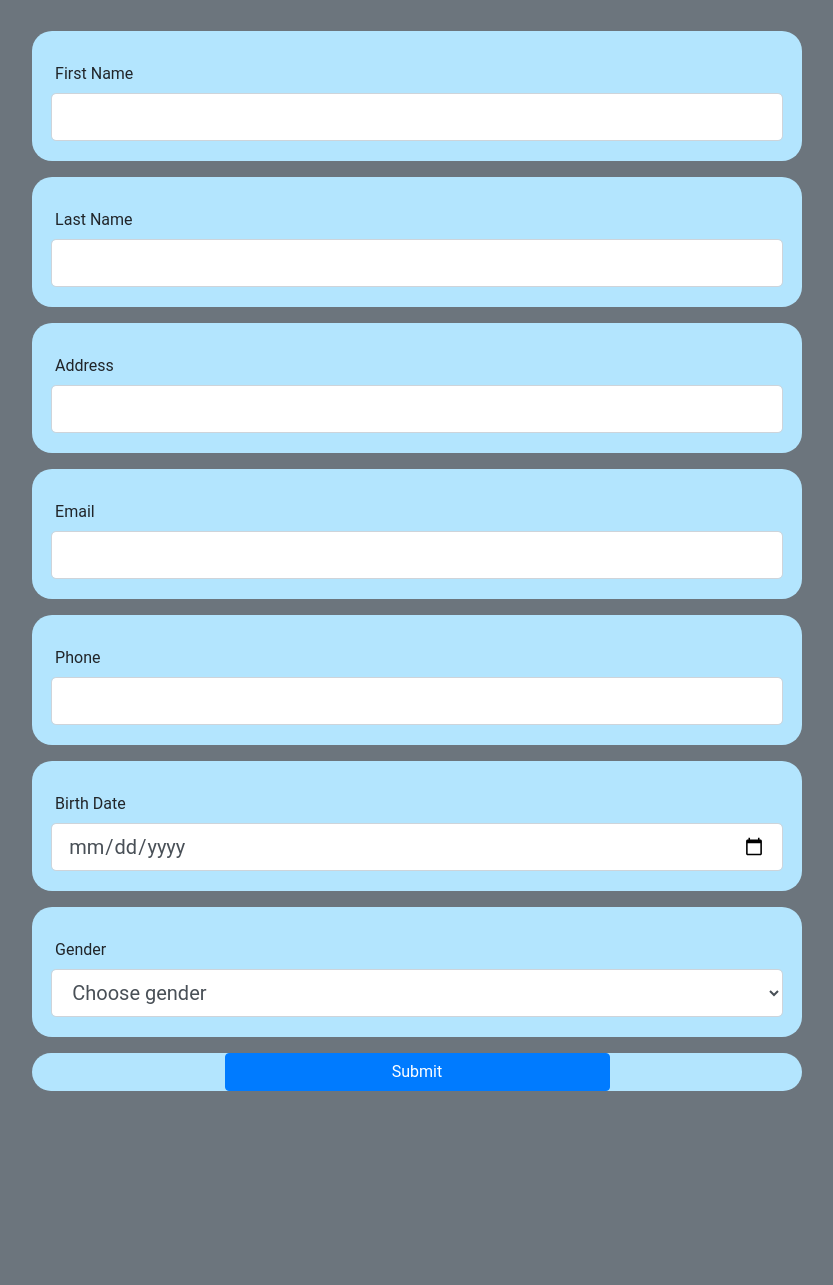
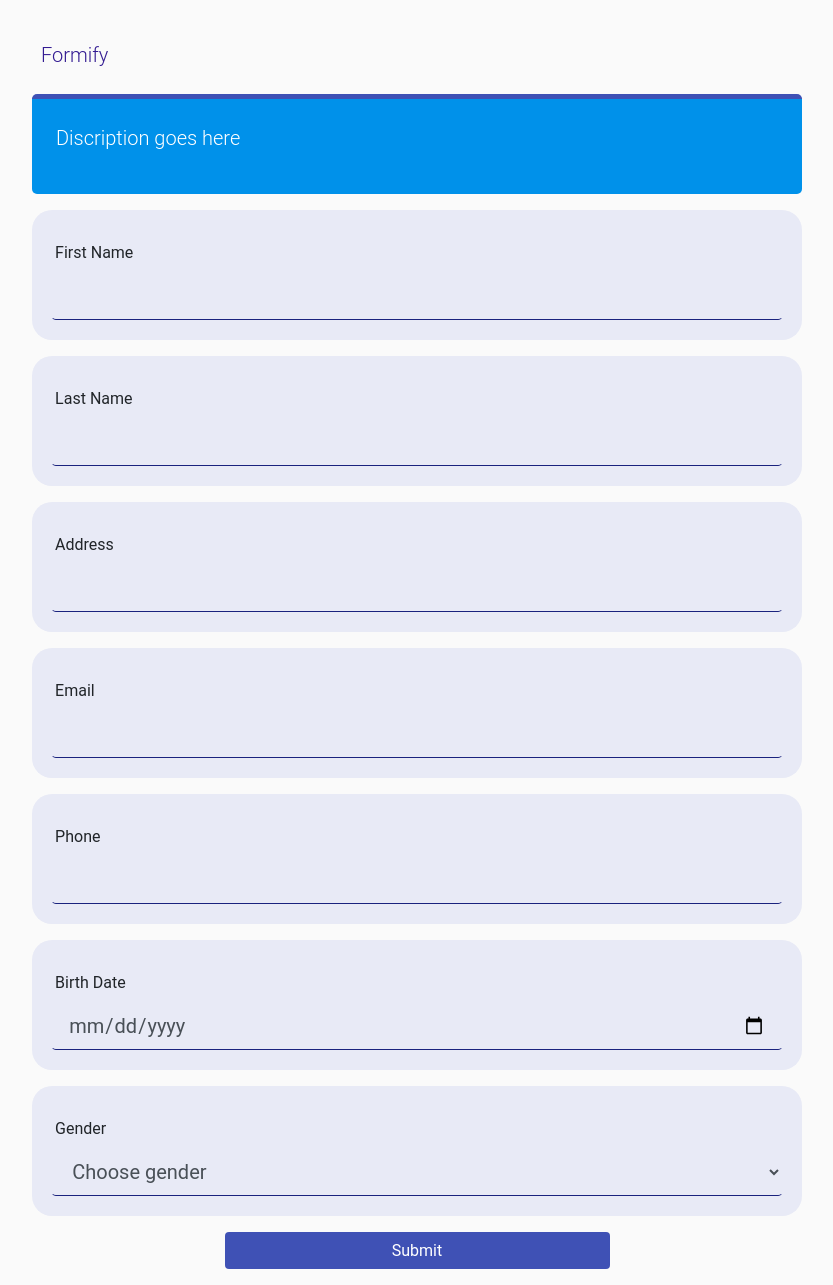
Before and after one commit to Anyass3/formify, a Flask app: page / in a window 1280 px wide. Shown: the whole page, without its empty margins (223-1056 px from the left). Before the commit the page ends 1091 px from the top, so only its background shows below. Run offline with Flask 2, Linux system fonts and the light colour scheme; parts of the project's set-up code (start-up, migrations or seed data) failed here and were passed over; some libraries are stand-ins or nearby versions.

Commit message:
modified

```diff
--- a/app.py
+++ b/app.py
@@ -5,7 +5,8 @@ from wtforms import StringField, SubmitField, BooleanField, IntegerField, TextAr
 from wtforms.validators import DataRequired, Length, Email, InputRequired, ValidationError
 from itsdangerous import TimedJSONWebSignatureSerializer as Serializer
 import time
-from g_api import append_sheet
+from threading import Thread
+from g_api import _generate_token_, append_sheet
 
 app = Flask(__name__)
 
@@ -32,7 +33,7 @@ class Form(FlaskForm):
     l_name = StringField('Last Name', validators=[InputRequired(), Length(min=2)])
     address = StringField('Address', validators=[InputRequired(),])
     email = StringField('Email', validators=[DataRequired(), Email()])
-    phone = StringField('Phone', validators=[InputRequired(), Length(max=10)])
+    phone = StringField('Phone', validators=[InputRequired()])
     dob = DateField('Birth Date')
     gender = SelectField('Gender', choices=[(0,'Choose gender'), (1,'Male'), (-1,'Female')], coerce=int)
     submit = SubmitField('Submit')
@@ -41,14 +42,24 @@ class Form(FlaskForm):
 def authorize():
     return f"""<h1>code: {request.args.get('code')}</h1>"""
 
+def async_append_sheet(row):
+    _generate_token_()
+    append_sheet(row)
+
+def append_to_sheet(row):
+    thr = Thread(target=async_append_sheet, args=[row])
+    print("thr")
+    thr.start()
+    print("thr.start()")
+    return thr
+
 @app.route('/', methods=['POST','GET'])
 def forms():
     form = Form()
-    sheet_id='1qgSkalEqfFouwnWmuTeiGuiSC4wcm7dKH2IIwN3nJ5c'
     if form.validate_on_submit():
         row=(form.f_name.data,form.l_name.data,form.address.data,form.email.data.lower(),form.phone.data,form.dob.data.strftime('%Y/%B/%d'))
         print(row)
-        append_sheet(sheet_id,row)
+        append_to_sheet(row)
         flash('Success!. Your response has been recorded.', 'success')
         return redirect(url_for('forms'))
     return render_template('index.html',form=form)
--- a/g_api.py
+++ b/g_api.py
@@ -131,6 +131,7 @@ def generate_token():
         json.dump(_credentials_, json_token)
     with open('static/time.pkl', 'wb') as t:
         dill.dump(datetime.utcnow(), t)
+
 def _generate_token_():
     '''
     this is the checker for the generate_token function as described in it.
@@ -146,28 +147,58 @@ def _generate_token_():
         if (datetime.utcnow()-time_pkl).seconds/3600 >= 1:
             generate_token()
 
+_generate_token_()
+
+def set_sheet_id(sheet_id):
+    with open('static/sheet_id.json','w') as f:
+        json.dump({'sheet_id':sheet_id},f)
+
+def get_sheet_id():
+    try:
+        with open('static/sheet_id.json') as f:
+            sheet_id=json.load(f)['sheet_id']
+    except:
+        sheet_id = None
+        print('NO sheet sheet_id was set or no sheet was created')
+        print('try running create sheet or set a sheet sheet_id by running get_sheet_id()')
+    else:
+        return sheet_id
+
 def get_sheets():
-    _generate_token_()
     with open('static/credentials.json') as json_token:
         _credentials = json.load(json_token)
     credentials = google.oauth2.credentials.Credentials(**_credentials)
     # print(credentials)
-    sheets = build(api_service_name, api_version, credentials=credentials)
-    return sheets
-try:
+    try:
+        sheets = build(api_service_name, api_version, credentials=credentials)
+    except:
+        print("Please check your network connection")
+    else:
+        return sheets
+    print("Error")
+
+def create_sheet(title=None):
     sheets = get_sheets()
-except:
-    print("Please check your network connection")
-    print("Try running 'sheets = get_sheets()'")
-def create_sheet(title=None):
     if not title:
         title=f'G-API -- {datetime.utcnow().strftime("%Y/%B/%A  %I:%M:%S %p")}'
     data={'properties':{'title': title}}
     res=sheets.spreadsheets().create(body=data).execute()
     sheet_id = res['spreadsheetId']
+    set_sheet_id(sheet_id)
     print(f'Created {res["properties"]["title"]} with ID: {sheet_id}')
     return sheet_id
-def update_sheet(id,data_list,range="A1",value_type='RAW'):
+
+if not get_sheet_id():
+    i=input('Do you want to create a new sheet - input any-key(for yes) or n(for no): ')
+    if i!='n':
+        t=input('Please input a sheet title: ')
+        create_sheet(t)
+    else:
+        si=input('Please input a sheet id: ')
+        set_sheet_id(si)
+
+def update_sheet(data_list,range="A1",value_type='RAW',sheet_id=None):
+    sheets = get_sheets()
     if type(data_list) == list or type(data_list) == tuple:
         if type(data_list[0]) == list or type(data_list[0]) == tuple:
             data={'values': [tuple(row) for row in data_list]}
@@ -176,17 +207,23 @@ def update_sheet(id,data_list,range="A1",value_type='RAW'):
     else:
         print('Error')
         return None
-    res=sheets.spreadsheets().values().update(spreadsheetId=id,range=range,valueInputOption=value_type,body=data).execute()
-    print(f'Updated ID: {id} as {value_type}')
+    if not sheet_id:
+        sheet_id = get_sheet_id()
+    res=sheets.spreadsheets().values().update(spreadsheetId=sheet_id,range=range,valueInputOption=value_type,body=data).execute()
+    print(f'Updated ID: {sheet_id} as {value_type}')
     return res
 
-def batch_update_sheet(id,data=None):
+def batch_update_sheet(data=None,sheet_id=None):
+    sheets = get_sheets()
     if not data:
         with open('static/batch_update.json') as bu:
             data = json.load(bu)
-    res=sheets.spreadsheets().batchUpdate(spreadsheetId=id,body=data).execute()
+    if not sheet_id:
+        sheet_id = get_sheet_id()
+    res=sheets.spreadsheets().batchUpdate(spreadsheetId=sheet_id,body=data).execute()
 
-def append_sheet(id,data_list,range="A1",value_type='RAW'):
+def append_sheet(data_list,sheet_id=None,range="A1",value_type='RAW'):
+    sheets = get_sheets()
     if type(data_list) == list or type(data_list) == tuple:
         if type(data_list[0]) == list or type(data_list[0]) == tuple:
             data={'values': [tuple(row) for row in data_list]}
@@ -195,13 +232,18 @@ def append_sheet(id,data_list,range="A1",value_type='RAW'):
     else:
         print('Error')
         return None
-    res=sheets.spreadsheets().values().append(spreadsheetId=id,range=range,valueInputOption=value_type,body=data).execute()
-    print(f'Appended ID: {id} as {value_type}')
+    if not sheet_id:
+        sheet_id = get_sheet_id()
+    res=sheets.spreadsheets().values().append(spreadsheetId=sheet_id,range=range,valueInputOption=value_type,body=data).execute()
+    print(f'Appended ID: {sheet_id} as {value_type}')
     return res
 
-def print_sheet(id,range='A1'):
+def print_sheet(range='A1',sheet_id=None):
+    sheets = get_sheets()
+    if not sheet_id:
+        sheet_id = get_sheet_id()
     sheet = sheets.spreadsheets()
-    result = sheet.values().get(spreadsheetId=id,range=range).execute()
+    result = sheet.values().get(spreadsheetId=sheet_id,range=range).execute()
     values = result.get('values', [])
 
     if not values:
--- /dev/null
+++ b/static/sheet_id.json
@@ -0,0 +1 @@
+{"sheet_id": "11gyQSYdu8fJKmGyKF_bHTpmGp2bMcuNToqgGoEwPO_g"}
--- a/templates/index.html
+++ b/templates/index.html
@@ -16,19 +16,44 @@
     body {
       height: 100%;
       font-family: Roboto, RobotoDraft, Helvetica, Arial, sans-serif;
+      background: #fafafa
     }
 
-    #form {
+    .size {
       max-width: 800px;
-      padding: 15px;
+      padding: -20px 15px 15px 15px;
       margin: auto;
     }
 
-    select,input {
+    select,
+    input {
       width: 95% !important;
+      background-color: transparent !important;
+      border-color: transparent !important;
+      border-bottom:1px solid #1a237e !important ;
+    }
+    input:focus,
+    input:active{
+      background-color: transparent !important;
+      border-color: transparent !important;
+      border: none !important;
+      border-bottom:4px solid #1a237e !important ;
+    }
+    input[type=submit],input[type=submit]:active,input[type=submit]:focus{
+      background-color: #3f51b5 !important;
+      border-color: transparent !important;
+      border-bottom:none !important;
+
+    }
+
+    .input_group {
+      border-radius: 20px;
+      background: #e8eaf6;
+      height: 130px
     }
   </style>
 </head>
+{% macro flash_message() %}
 {% with messages = get_flashed_messages(with_categories=true) %}
 {% if messages %}
 {% for category, message in messages %}
@@ -38,12 +63,22 @@
 {% endfor %}
 {% endif %}
 {% endwith %}
+{% endmacro %}
 
-<body class="d-flex bg-secondary">
-  <div id='form' class="container">
+<body>
+  <div class="mt-3 size">
+    {{flash_message()}}
+    <div class="p-4 lead" style="color:#331b92">Formify</div>
+  </div>
+  <div class="d-flex">
+    <div id='' class="size container">
+      <div style="min-height: 100px; display:block;background:#0091ea;border-radius: 5px;border-top:5px solid #3f51b5">
+        <div class="p-4 lead" style="color: white;">Discription goes here
+        </div>
+      </div>
       <form novalidate method="POST">
         {{ form.csrf_token }}
-      <div style="border-radius: 20px;background:#b3e5fe;height:130px">
+        <div class="input_group" class="input_group">
           <div class="form-group mt-3">
             {{ form.f_name.label(class="form-control-label col-form-label mt-4", style='margin-left:3%') }}
             {% if form.f_name.errors %}
@@ -62,7 +97,7 @@
             {% endif %}
           </div>
         </div>
-      <div style="border-radius: 20px;background:#b3e5fe;height:130px">
+        <div class="input_group">
           <div class="form-group mt-3">
             {{ form.l_name.label(class="form-control-label col-form-label mt-4", style='margin-left:3%') }}
             {% if form.l_name.errors %}
@@ -81,7 +116,7 @@
             {% endif %}
           </div>
         </div>
-      <div style="border-radius: 20px;background:#b3e5fe;height:130px">
+        <div class="input_group">
           <div class="form-group mt-3">
             {{ form.address.label(class="form-control-label col-form-label mt-4", style='margin-left:3%') }}
             {% if form.address.errors %}
@@ -100,7 +135,7 @@
             {% endif %}
           </div>
         </div>
-      <div style="border-radius: 20px;background:#b3e5fe;height:130px">
+        <div class="input_group">
           <div class="form-group mt-3">
             {{ form.email.label(class="form-control-label col-form-label mt-4", style='margin-left:3%') }}
             {% if form.email.errors %}
@@ -119,7 +154,7 @@
             {% endif %}
           </div>
         </div>
-      <div style="border-radius: 20px;background:#b3e5fe;height:130px">
+        <div class="input_group">
           <div class="form-group mt-3">
             {{ form.phone.label(class="form-control-label col-form-label mt-4", style='margin-left:3%') }}
             {% if form.phone.errors %}
@@ -138,7 +173,7 @@
             {% endif %}
           </div>
         </div>
-      <div style="border-radius: 20px;background:#b3e5fe;height:130px">
+        <div class="input_group">
           <div class="form-group mt-3">
             {{ form.dob.label(class="form-control-label col-form-label mt-4", style='margin-left:3%') }}
             {% if form.dob.errors %}
@@ -157,7 +192,7 @@
             {% endif %}
           </div>
         </div>
-      <div style="border-radius: 20px;background:#b3e5fe;height:130px">
+        <div class="input_group">
           <div class="form-group mt-3">
             {{ form.gender.label(class="form-control-label col-form-label mt-4", style='margin-left:3%') }}
             {% if form.gender.errors %}
@@ -176,7 +211,7 @@
             {% endif %}
           </div>
         </div>
-      <div class="" style="border-radius: 20px;background:#b3e5fe;">
+        <div class="" style="border-radius: 20px;">
           <div class="form-group mt-3">
             {{ form.submit(class='btn btn-primary', style='width:50% !important;margin-left:25% !important') }}
 
@@ -184,6 +219,7 @@
         </div>
 
       </form>
+    </div>
   </div>
   <script src="https://code.jquery.com/jquery-3.5.1.slim.min.js"
     integrity="sha384-DfXdz2htPH0lsSSs5nCTpuj/zy4C+OGpamoFVy38MVBnE+IbbVYUew+OrCXaRkfj"
```
Also changed, not shown: README.md. Lines whose indentation alone changed are shown as unchanged.
